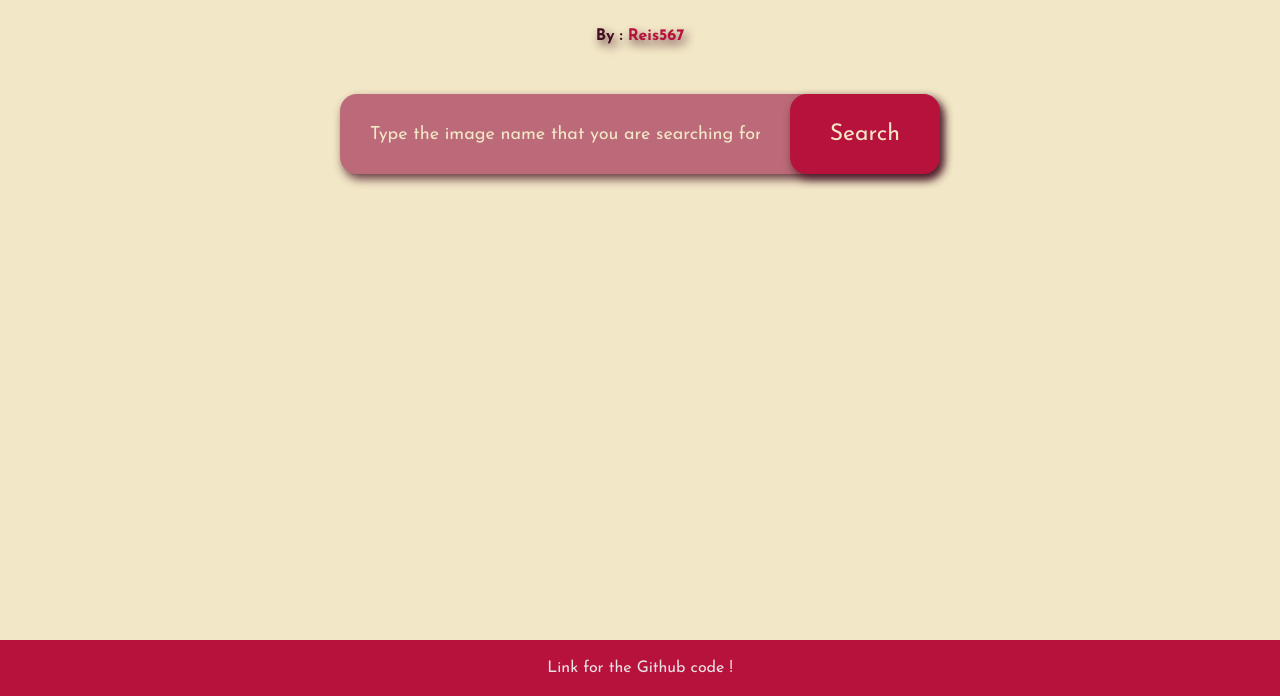
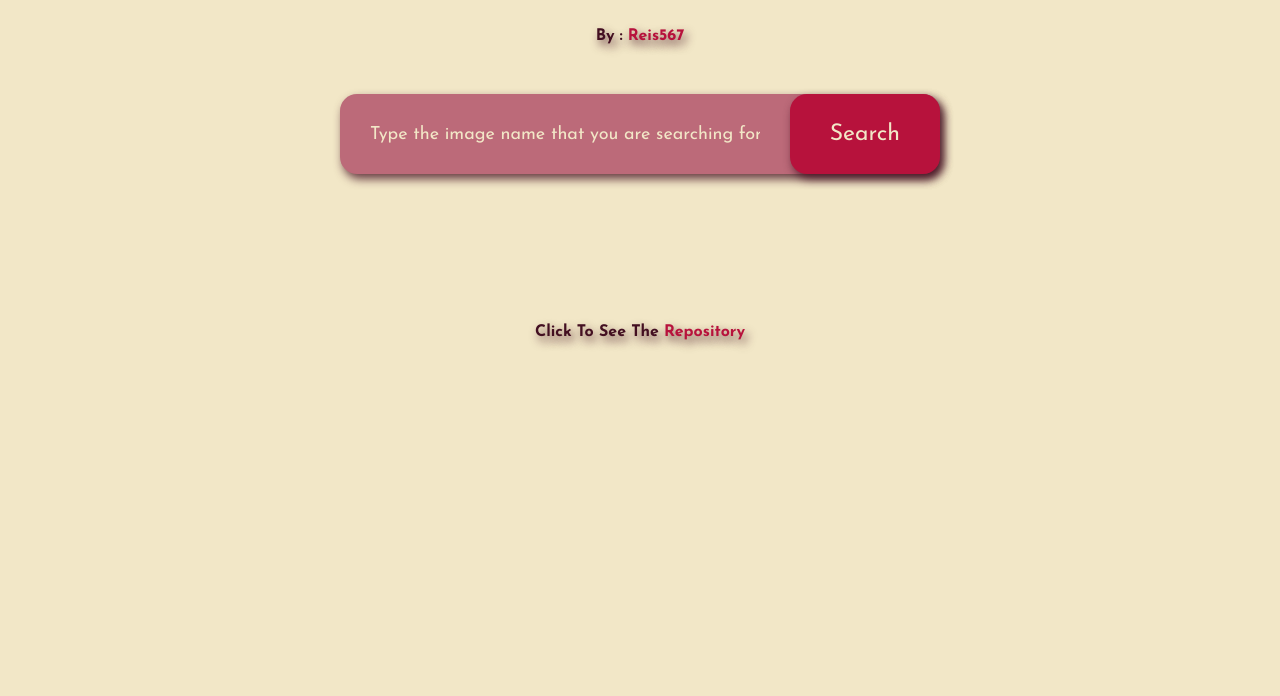
Before and after one commit to Reis567/search_img, a plain HTML site: page index.html in a window 1280 px wide. Shown: the part 104-800 px from the top of the page. Drawn offline with Linux system fonts and the light colour scheme.

Commit message:
footer fix

```diff
--- a/index.html
+++ b/index.html
@@ -13,6 +13,7 @@
     <a href="/"><h1>Search<span class="title">img</span>  Project</h1></a>
     <a target="_blank" href="https://github.com/Reis567"><h4><span class="by">By : </span>Reis567</h4></a>
 
+
     <form action="" id="search-form">
         <input type="text" id="search-box" placeholder="Type the image name that you are searching for...">
         <button type="submit">Search</button>
@@ -24,14 +25,11 @@
     <button id="show-more-btn">
         Show more
     </button>
+    <a target="_blank" href="https://github.com/Reis567/search_img"><h4><span class="by">Click to see the </span>repository</h4></a>
 
 
     <script src="./app.js"></script>
 
-    <footer class="footer">
-        <a href="https://github.com/Reis567/search_img" target="_blank" class="footer-link">
-            Link for the Github code !
-        </a>
-    </footer>
+
 </body>
 </html>
--- a/style.css
+++ b/style.css
@@ -133,21 +133,6 @@ form button:hover{
     border-radius: 5px;
 }
 
-.footer {
-    background: var(--secondary-color);
-    color: var(--white-color);
-    text-align: center;
-    padding: 20px;
-    position: fixed;
-    bottom: 0;
-    left: 0;
-    width: 100%;
-  }
-
-  .footer-link {
-    color: var(--white-color);
-    text-decoration: none;
-  }
 
 
 /* Estilos para telas grandes */
@@ -204,7 +189,4 @@ form button:hover{
       height: auto;
     }
 
-    #show-more-btn {
-      margin: 20px auto;
-    }
   }
```
